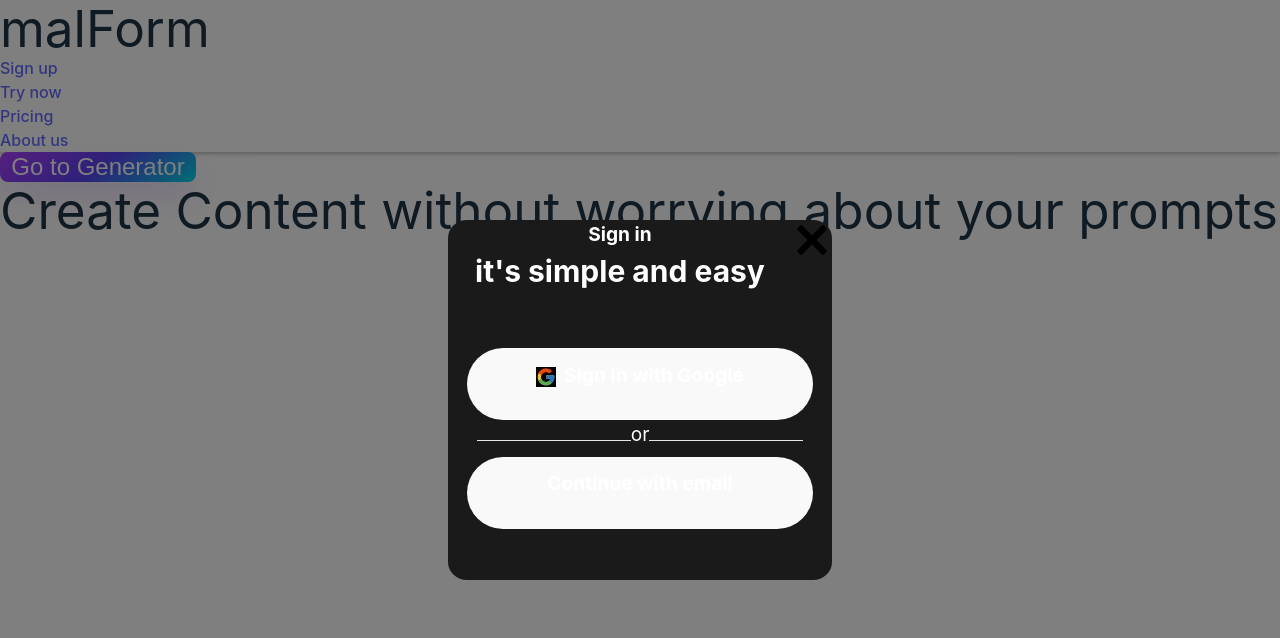
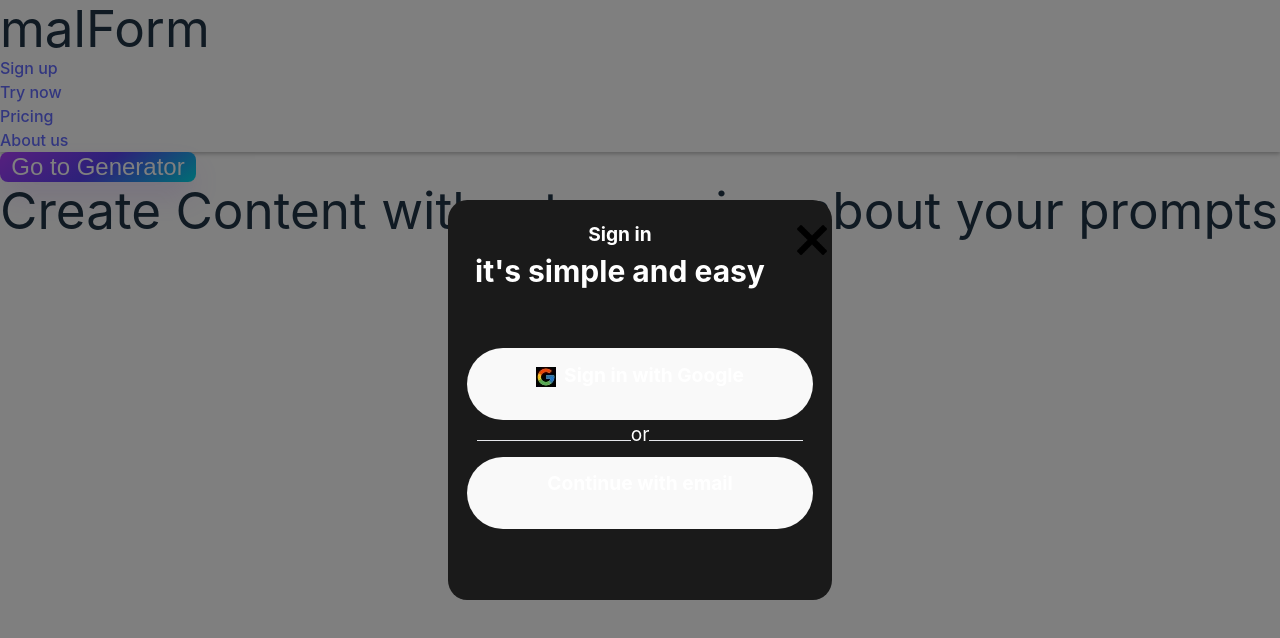
Before and after one commit to Albatrozx11/malform-ai, a React (Vite) app in the folder frontend/: page / in a window 1280 px wide. Both pictures are taken after a click on the link "Sign up". Shown: the top 638 px of the page. Built offline with nearby package versions, Linux system fonts and the light colour scheme.

Commit message:
fixed signup

```diff
--- a/frontend/src/pages/landing/components/Navbar.css
+++ b/frontend/src/pages/landing/components/Navbar.css
@@ -9,7 +9,7 @@
 
 /* Use the font in your styles */
 .centered {
-    background:#1a1a1a ;
+  background: #1a1a1a;
   display: flex;
   justify-content: center;
   align-items: center;
@@ -20,45 +20,45 @@
   height: 100%;
   background-color: rgba(0, 0, 0, 0.5);
 }
-.Login_Main_div_second{
+.Login_Main_div_second {
   width: 30%;
-    height: 45vh;
+  padding-top: 20px;
+  height: 50vh;
   background-color: #1a1a1a;
   color: #fff;
   border-radius: 5%;
   display: flex;
   justify-content: center;
 }
-.Cont_container{
+.Cont_container {
   width: 100%;
   height: 50vh;
   text-align: center;
   align-items: center;
-
 }
-.signin_heading_div{
+.signin_heading_div {
   width: 100%;
   height: 15vh;
   text-align: center;
   font-weight: bolder;
   font-size: larger;
 }
-.Sign_in_close{
+.Sign_in_close {
   float: right;
   width: 5vh;
   height: 5vh;
   cursor: pointer;
 }
-.its_simple_and_easy{
+.its_simple_and_easy {
   font-size: 30px;
 }
-.Sign_in_button_google_div{
+.Sign_in_button_google_div {
   width: 100%;
   height: 10vh;
   display: flex;
   justify-content: center;
 }
-.Sign_in_button_google{
+.Sign_in_button_google {
   width: 90%;
   height: 9vh;
   text-align: center;
@@ -70,26 +70,26 @@
   font-size: larger;
   font-weight: bolder;
 }
-.Sign_in_button_google img{
-    margin-top: .75vh;
+.Sign_in_button_google img {
+  margin-top: 0.75vh;
   margin-right: 1vh;
 }
-.Centre_line{
+.Centre_line {
   display: flex;
   justify-content: center;
   font-size: larger;
 }
-.hr1{
+.hr1 {
   width: 40%;
   margin-top: 2.5vh;
 }
-.Sign_in_button_email_div{
+.Sign_in_button_email_div {
   width: 100%;
   height: 10vh;
   display: flex;
   justify-content: center;
 }
-.Sign_in_button_email{
+.Sign_in_button_email {
   width: 90%;
   height: 9vh;
   text-align: center;
--- a/frontend/src/pages/landing/components/Navbar.jsx
+++ b/frontend/src/pages/landing/components/Navbar.jsx
@@ -60,12 +60,15 @@ function Navbar() {
                 <img
                   src={closingicon}
                   alt=""
-                  className="Sign_in_close"
+                  className="Sign_in_close mb-4 mr-4"
                   onClick={handleCloseButtonClick}
                 />
-
-                <h2 className="Sign_in_heading">Sign in</h2>
-                <h2 className="its_simple_and_easy">it's simple and easy</h2>
+                <div className="my-5">
+                  <h2 className="Sign_in_heading text-[26px] ml-12">Sign in</h2>
+                  <h2 className="its_simple_and_easy ml-14">
+                    it's simple and easy
+                  </h2>
+                </div>
               </div>
               <div className="Sign_in_button_google_div">
                 <button className="Sign_in_button_google">
```
Lines whose indentation alone changed are shown as unchanged.
